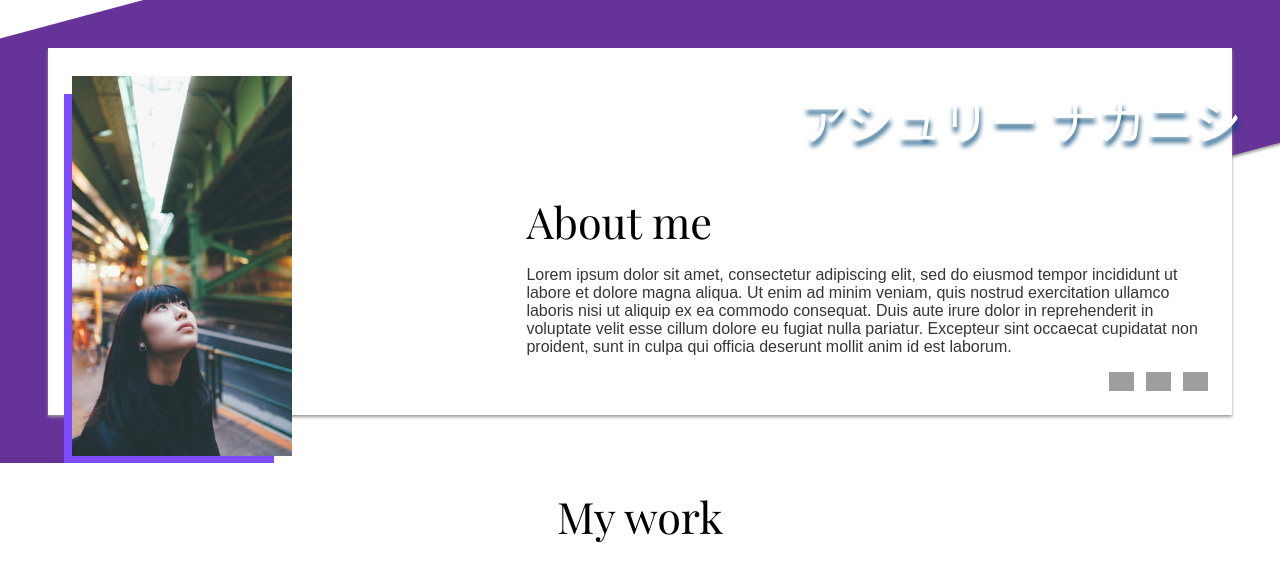
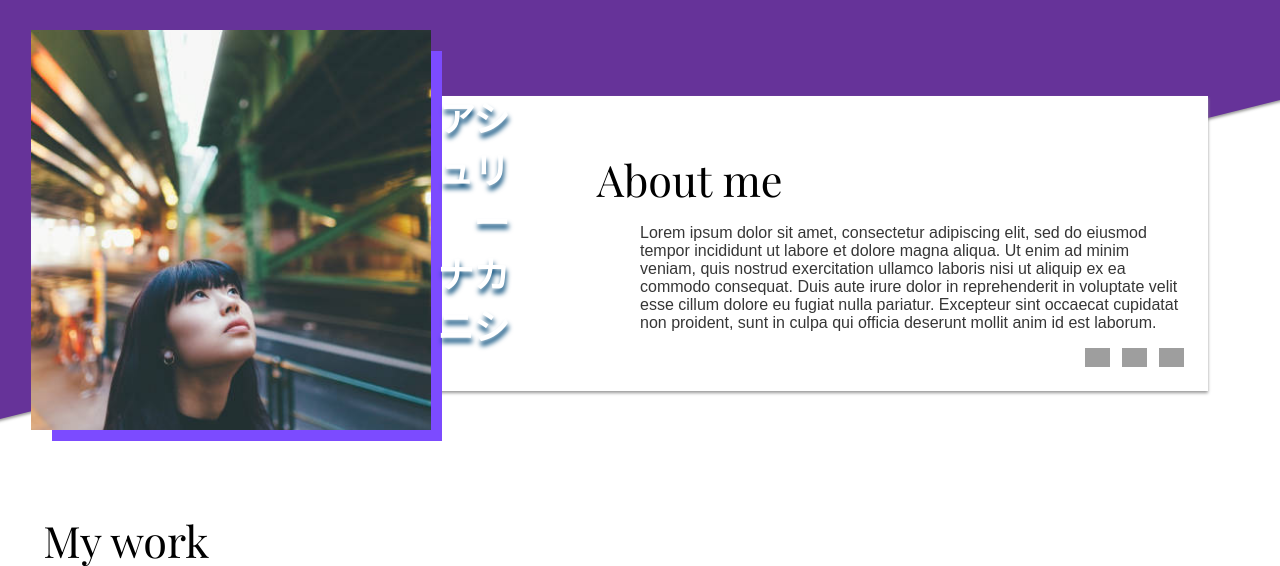
Before and after one commit to lex890/odin-homepage, a website built with webpack: page src/template.html in a window 1280 px wide. Shown: the top 566 px of the page. Built offline with nearby package versions, Linux system fonts and the light colour scheme; grey boxes are pictures that could not be loaded; files whose address does not match are found by name; a web font is replaced by a local one.

Commit message:
Laptop Screen Done

```diff
--- a/src/styles.css
+++ b/src/styles.css
@@ -327,3 +327,72 @@ footer h2.header {
     font-size: 16px;
   }
 }
+
+@media (min-width: 1024px) {
+  header .bg {
+    height: 20em;
+    left: -40%;
+    top: -37%;
+    width: 150vw;
+    transform: rotate(-14deg);
+  }
+  header {
+    padding: 4em 3em;
+    overflow: hidden;
+  }
+  header .about-me {
+    background-color: white;
+    position: relative;
+    width: 100%;
+    padding: 1em;
+  }
+  header .logo {
+    display: flex;
+    align-items: center;
+    justify-content: flex-start;
+    height: 30px;
+  }
+  header .logo::before {
+    z-index: 2;
+    width: 2em;
+    text-shadow: 1px 5px 5px #054b7a;
+    font-size: 1.5em;
+    top: -100%;
+    right: 62%;
+    text-align: end;
+    font-weight: 700;
+  }
+  header .logo img {
+    padding: 0;
+    aspect-ratio: 1 / 1;
+    width: 400px;
+    height: 400px;
+    position: absolute;
+    left: -6%;
+    bottom: -934%;
+    position: absolute;
+    object-fit: cover;
+    box-shadow: 16px 16px 0px -5px #7c4bff;
+  }
+  .info h2.header, .info p {
+    width: 50%;
+  }
+
+  h2.header {
+    font-size: 1.8em;
+    font-weight: 300;
+    text-align: start;
+    margin: 0 1em;
+  }
+
+  .works-container article.work {
+    width: 30%;
+    justify-content: center;
+    margin: 0;
+  }
+  footer img {
+    width: 50%;
+    height: 100%;
+    aspect-ratio: 4 / 3;
+  }
+}
```
